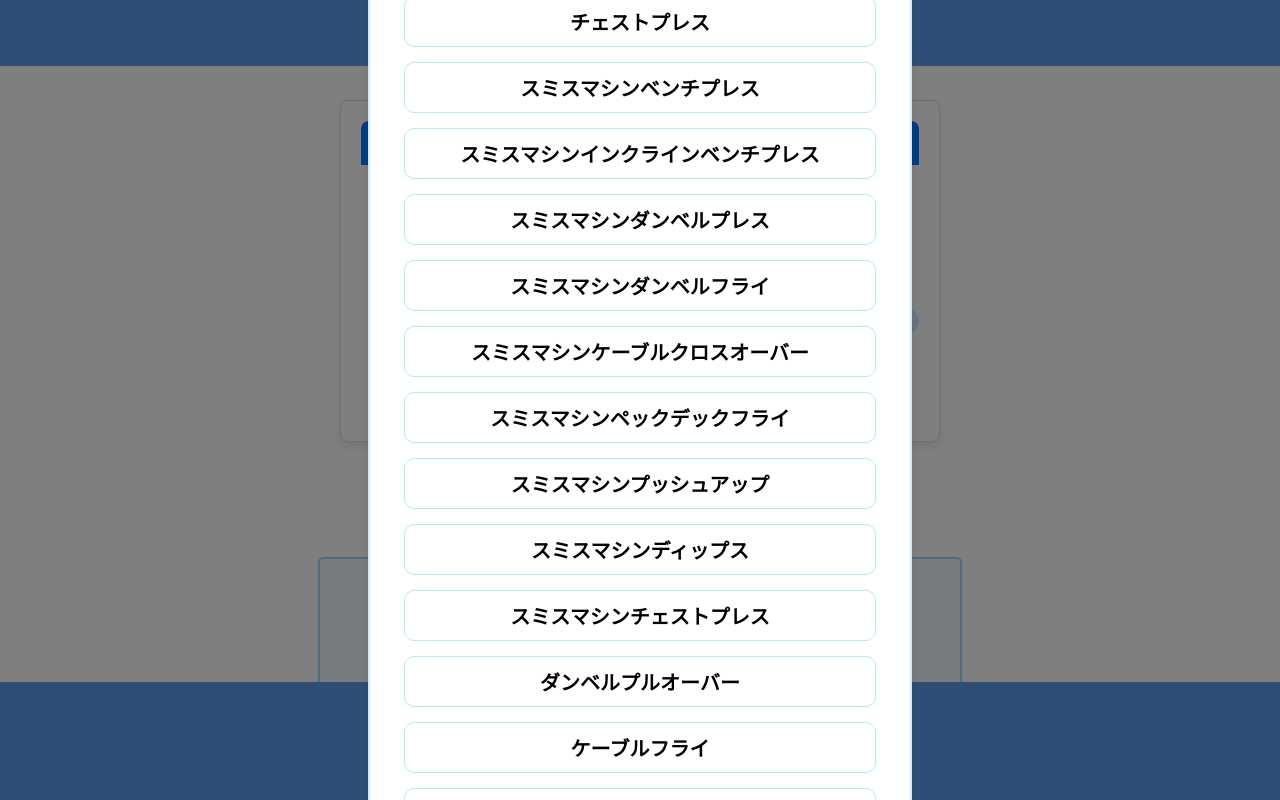
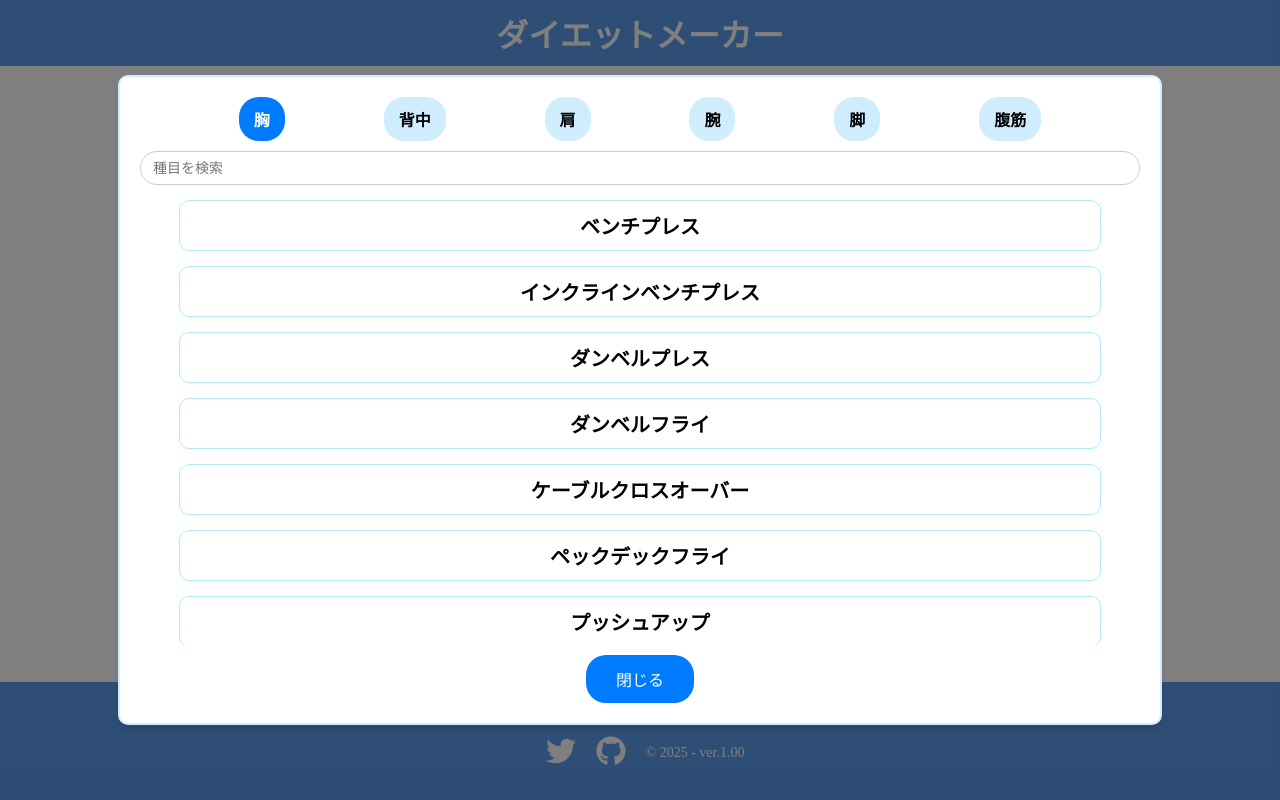
Before and after one commit to michihiro721/diet-maker, a React (Create React App) app in the folder frontend/: page / in a window 1280 px wide. Both pictures are taken after a click on the element "ベンチプレス". Shown: the top 800 px of the page. Built offline with nearby package versions, Linux system fonts and the light colour scheme.

Commit message:
種目が固定されてしまうバグを修正

```diff
--- a/frontend/src/components/Home/Body/TrainingRecord/CustomizedTraining/CustomizedTraining.jsx
+++ b/frontend/src/components/Home/Body/TrainingRecord/CustomizedTraining/CustomizedTraining.jsx
@@ -2,7 +2,7 @@
 // モーダルウィンドウは、トレーニング種目を選択するためのインターフェースを提供し、
 // 部位ごとの種目リストを表示します。
 
-import React, { useState } from "react";
+import React, { useState, useEffect } from "react";
 import "./styles/customized-training.css";
 
 const CustomizedTraining = ({ currentExercise, onExerciseChange, closeModal }) => {
@@ -10,14 +10,14 @@ const CustomizedTraining = ({ currentExercise, onExerciseChange, closeModal }) =
   const [selectedPart, setSelectedPart] = useState("胸");
   // 検索用の入力値を管理する状態
   const [searchTerm, setSearchTerm] = useState("");
+  // フィルタリングされた種目リストを管理する状態
+  const [filteredExercises, setFilteredExercises] = useState([]);
 
   // 各部位ごとのトレーニング種目リスト
   const exercises = {
     胸: [
       "ベンチプレス", "インクラインベンチプレス", "ダンベルプレス", "ダンベルフライ", "ケーブルクロスオーバー",
       "ペックデックフライ", "プッシュアップ", "ディップス", "チェストプレス", "スミスマシンベンチプレス",
-      "スミスマシンインクラインベンチプレス", "スミスマシンダンベルプレス", "スミスマシンダンベルフライ", "スミスマシンケーブルクロスオーバー",
-      "スミスマシンペックデックフライ", "スミスマシンプッシュアップ", "スミスマシンディップス", "スミスマシンチェストプレス",
       "ダンベルプルオーバー", "ケーブルフライ", "マシンフライ", "マシンチェストプレス", "ディクラインベンチプレス",
       "ディクラインダンベルプレス", "ディクラインダンベルフライ", "ディクラインケーブルクロスオーバー", "ディクラインペックデックフライ",
       "ディクラインプッシュアップ", "ディクラインディップス"
@@ -25,45 +25,25 @@ const CustomizedTraining = ({ currentExercise, onExerciseChange, closeModal }) =
     背中: [
       "ラットプルダウン", "デッドリフト", "懸垂", "ベントオーバーロウ", "シーテッドロウ",
       "ワンハンドダンベルロウ", "Tバーロウ", "プルオーバー", "バックエクステンション", "リバースフライ",
-      "フェイスプル", "シュラッグ", "スミスマシンデッドリフト", "スミスマシンベントオーバーロウ", "スミスマシンシーテッドロウ",
-      "スミスマシンワンハンドダンベルロウ", "スミスマシンTバーロウ", "スミスマシンプルオーバー", "スミスマシンバックエクステンション",
-      "スミスマシンリバースフライ", "スミスマシンフェイスプル", "スミスマシンシュラッグ", "スミスマシンデッドリフト",
-      "スミスマシンベントオーバーロウ", "スミスマシンシーテッドロウ", "スミスマシンワンハンドダンベルロウ", "スミスマシンTバーロウ",
-      "スミスマシンプルオーバー", "スミスマシンバックエクステンション"
+      "フェイスプル", "シュラッグ"
     ],
     肩: [
       "ショルダープレス", "サイドレイズ", "フロントレイズ", "リアレイズ", "アップライトロウ",
       "アーノルドプレス", "ダンベルショルダープレス", "ケーブルサイドレイズ", "ケーブルフロントレイズ", "ケーブルリアレイズ",
-      "マシンショルダープレス", "マシンサイドレイズ", "マシンフロントレイズ", "マシンリアレイズ", "スミスマシンショルダープレス",
-      "スミスマシンサイドレイズ", "スミスマシンフロントレイズ", "スミスマシンリアレイズ", "スミスマシンアップライトロウ",
-      "スミスマシンアーノルドプレス", "スミスマシンダンベルショルダープレス", "スミスマシンケーブルサイドレイズ", "スミスマシンケーブルフロントレイズ",
-      "スミスマシンケーブルリアレイズ", "スミスマシンマシンショルダープレス", "スミスマシンマシンサイドレイズ", "スミスマシンマシンフロントレイズ",
-      "スミスマシンマシンリアレイズ", "スミスマシンショルダープレス"
+      "マシンショルダープレス", "マシンサイドレイズ", "マシンフロントレイズ", "マシンリアレイズ"
     ],
     腕: [
       "アームカール", "トライセプスエクステンション", "ダンベルカール", "ケーブルプレスダウン", "ケーブルカール",
       "プリーチャーカール", "ハンマーカール", "フレンチプレス", "キックバック", "リストカール",
-      "リバースリストカール", "スカルクラッシャー", "コンセントレーションカール", "インクラインダンベルカール", "スミスマシンアームカール",
-      "スミスマシントライセプスエクステンション", "スミスマシンダンベルカール", "スミスマシンケーブルプレスダウン", "スミスマシンケーブルカール",
-      "スミスマシンプリーチャーカール", "スミスマシンハンマーカール", "スミスマシンフレンチプレス", "スミスマシンキックバック",
-      "スミスマシンリストカール", "スミスマシンリバースリストカール", "スミスマシンスカルクラッシャー", "スミスマシンコンセントレーションカール",
-      "スミスマシンインクラインダンベルカール", "スミスマシンアームカール"
+      "リバースリストカール", "スカルクラッシャー", "コンセントレーションカール", "インクラインダンベルカール"
     ],
     脚: [
       "スクワット", "レッグプレス", "カーフレイズ", "レッグエクステンション", "レッグカール",
-      "ランジ", "ブルガリアンスクワット", "シシースクワット", "ヒップスラスト", "グルートブリッジ",
-      "スミスマシンスクワット", "スミスマシンレッグプレス", "スミスマシンカーフレイズ", "スミスマシンレッグエクステンション", "スミスマシンレッグカール",
-      "スミスマシンランジ", "スミスマシンブルガリアンスクワット", "スミスマシンシシースクワット", "スミスマシンヒップスラスト", "スミスマシングルートブリッジ",
-      "スミスマシンスクワット", "スミスマシンレッグプレス", "スミスマシンカーフレイズ", "スミスマシンレッグエクステンション", "スミスマシンレッグカール",
-      "スミスマシンランジ", "スミスマシンブルガリアンスクワット", "スミスマシンシシースクワット", "スミスマシンヒップスラスト", "スミスマシングルートブリッジ"
+      "ランジ", "ブルガリアンスクワット", "シシースクワット", "ヒップスラスト", "グルートブリッジ"
     ],
     腹筋: [
       "クランチ", "プランク", "レッグレイズ", "シットアップ", "バイシクルクランチ",
-      "ロシアンツイスト", "マウンテンクライマー", "ヒールタッチ", "トゥータッチ", "ハンギングレッグレイズ",
-      "スミスマシンクランチ", "スミスマシンプランク", "スミスマシンレッグレイズ", "スミスマシンシットアップ", "スミスマシンバイシクルクランチ",
-      "スミスマシンロシアンツイスト", "スミスマシンマウンテンクライマー", "スミスマシンヒールタッチ", "スミスマシントゥータッチ", "スミスマシンハンギングレッグレイズ",
-      "スミスマシンクランチ", "スミスマシンプランク", "スミスマシンレッグレイズ", "スミスマシンシットアップ", "スミスマシンバイシクルクランチ",
-      "スミスマシンロシアンツイスト", "スミスマシンマウンテンクライマー", "スミスマシンヒールタッチ", "スミスマシントゥータッチ", "スミスマシンハンギングレッグレイズ"
+      "ロシアンツイスト", "マウンテンクライマー", "ヒールタッチ", "トゥータッチ", "ハンギングレッグレイズ"
     ]
   };
 
@@ -81,10 +61,13 @@ const CustomizedTraining = ({ currentExercise, onExerciseChange, closeModal }) =
     closeModal(); // モーダルを閉じる
   };
 
-  // 検索結果に基づいて種目リストをフィルタリング
-  const filteredExercises = exercises[selectedPart].filter((exercise) =>
-    exercise.toLowerCase().includes(searchTerm.toLowerCase())
-  );
+  // selectedPart または searchTerm が変更されたときにフィルタリングを実行
+  useEffect(() => {
+    const filtered = exercises[selectedPart].filter((exercise) =>
+      exercise.toLowerCase().includes(searchTerm.toLowerCase())
+    );
+    setFilteredExercises(filtered);
+  }, [selectedPart, searchTerm]);
 
   return (
     <div className="modal-overlay" onClick={closeModal}>
--- a/frontend/src/components/Home/Body/TrainingRecord/CustomizedTraining/styles/customized-training.css
+++ b/frontend/src/components/Home/Body/TrainingRecord/CustomizedTraining/styles/customized-training.css
@@ -23,10 +23,11 @@
   background: #fff; /* 背景色を白に設定 */
   padding: 20px; /* 内側の余白を設定 */
   border-radius: 10px; /* 角を丸くする */
-  width: 500px; /* 横幅を500pxに設定 */
+  width: 90%; /* 横幅を90%に設定 */
   max-width: 1000px; /* 最大幅を1000pxに設定 */
+  max-height: 80%; /* 最大高さを80%に設定 */
   box-shadow: 0 4px 8px rgba(0, 0, 0, 0.1); /* 軽い影を追加 */
-  overflow: hidden; /* コンテンツがはみ出さないようにする */
+  overflow-y: auto; /* 縦スクロールを有効に */
   border: 2px solid rgba(162, 217, 255, 0.5); /* 薄い水色の枠線 */
 }
 
@@ -75,7 +76,7 @@
 
 .exercise-list {
   /* 種目リストのコンテナスタイル */
-  max-height: 4500px; /* 高さを広く設定 */
+  max-height: 450px; /* 高さを450pxに設定 */
   overflow-y: auto; /* 縦スクロールを有効に */
   display: flex; /* フレックスボックスを使用 */
   flex-direction: column; /* 縦方向に配置 */
```
